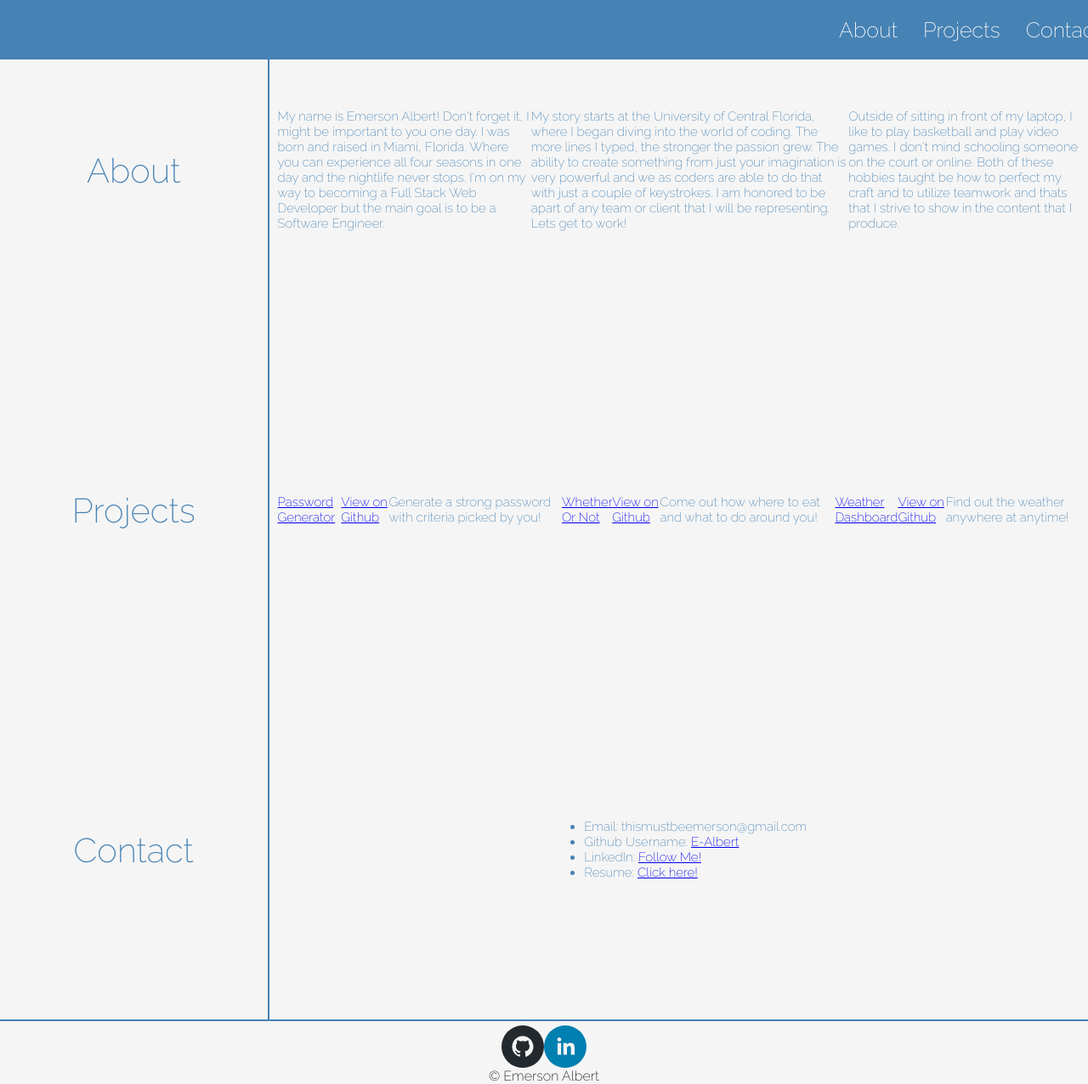
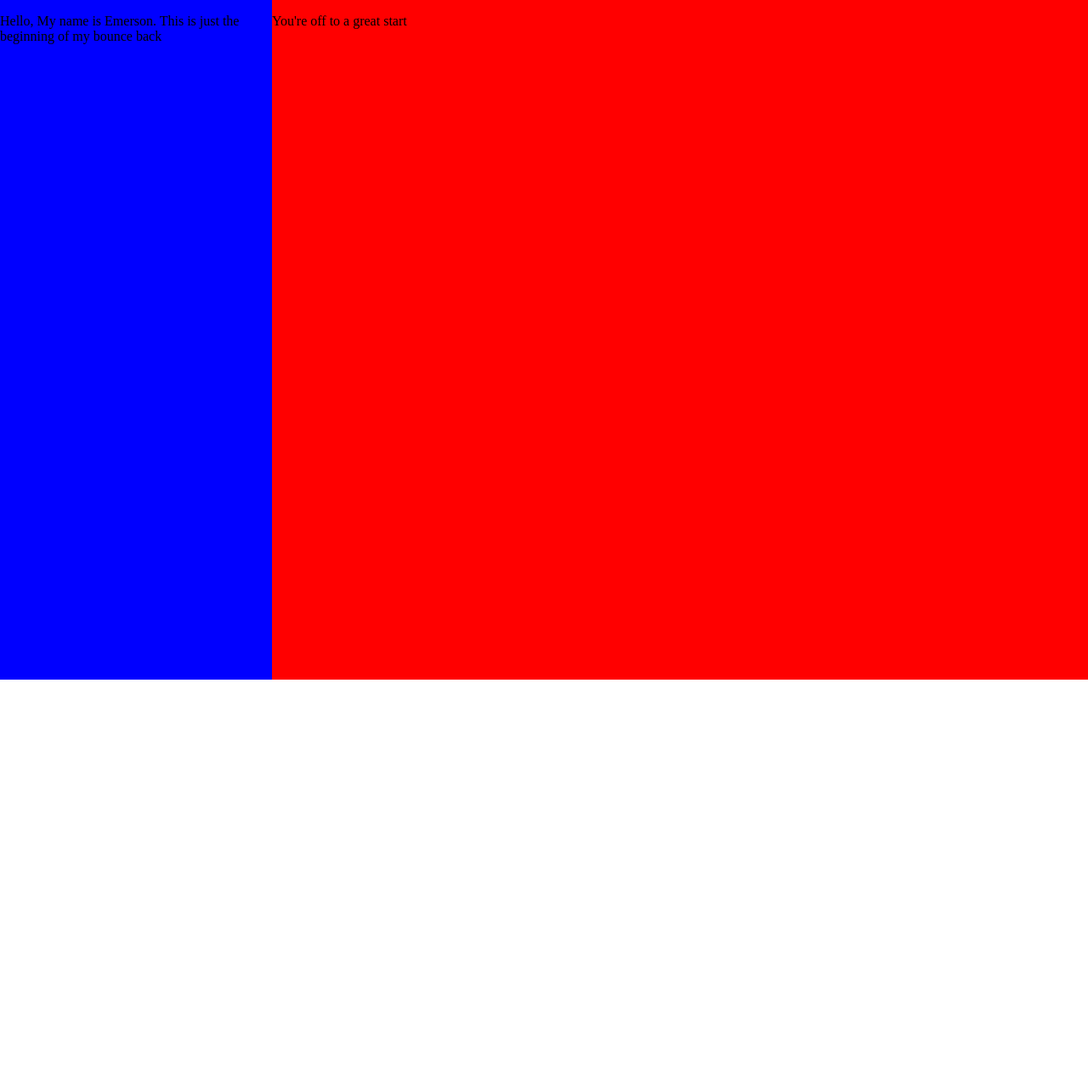
Before and after one commit to E-Albert/React-Portfolio, a React (Create React App) app: page / in a window 1280 px wide. Shown: the whole page at 85% size. After the commit the page ends 800 px from the top, so only its background shows below. Built offline with nearby package versions, Linux system fonts and the light colour scheme.

Commit message:
Redoing portfolio. Added field of view and divided it

```diff
--- a/src/App.css
+++ b/src/App.css
@@ -1,77 +1,18 @@
-*{
-    background-color: #f5f5f5;
+body {
     margin: 0;
-    font-family: 'Raleway', sans-serif;;
-
-}
-.navbar {
-    display: flex;
-    justify-content: flex-end;
-    gap: 30px;
-    font-size: 25px;
-    background-color: steelblue;
-    height: 40px;
-    align-items: center;
-    padding: 15px;
-   position: fixed;
-    width: 100%;
-
 }
 
-.navbar a {
-    text-decoration: none;
-    background-color: steelblue;
-    color: white
+.View {
+   display: flex;
+   height: 100vh;
 }
 
-.navbar a:hover {
-    text-decoration: underline;
+.sidebar {
+    width: 25%;
+    background-color: blue;
 }
 
-.about-container {
-    display: flex;
-    color: steelblue;
-    font-size: 40px;
-
+.display {
+    width: 75%;
+    background-color: red;
 }
-
-.projects-container {
-    display: flex;
-     color: steelblue;
-    font-size: 40px;
-}
-
-.contact-container {
-    display: flex;
-     color: steelblue;
-    font-size: 40px;
-}
-
-.first-column {
-height: 400px;
-border-right: 2px solid steelblue;
-width: 25%;
-display: flex;
-align-items: center;
-justify-content: center;
-
-}
-
-.second-column {
-width: 75%;
-display: flex;
-align-items: center;
-justify-content: center;
-font-size: 15px;
-padding: 10px;
-
-
-}
-
-.footer {
-   border-top: 2px solid steelblue;
-    width: 100%;
-  text-align: center;
-
-    padding-top: 5px;
-}
--- a/src/App.js
+++ b/src/App.js
@@ -1,19 +1,13 @@
 import './App.css';
 // import 'bootstrap/dist/css/bootstrap.min.css'
-import Navbar from './components/Navbar';
-import Footer from './components/Footer';
-import About from './components/About';
-import Projects from './components/Projects';
-import Contact from './components/Contact';
+import ViewablePage from './components/ViewablePage';
 
 function App() {
   return (
     <div>
-      <Navbar></Navbar>
-      <About />
-      <Projects />
-      <Contact />
-      <Footer />
+
+
+      <ViewablePage />
 
     </div>
 
--- /dev/null
+++ b/src/components/DisplayField.js
@@ -0,0 +1,15 @@
+import React from 'react';
+
+const DisplayField = () => {
+
+    return (
+        <>
+        <div className='display'>
+                <p>You're off to a great start</p>
+        </div>
+
+        </>
+    )
+}
+
+export default DisplayField;
--- /dev/null
+++ b/src/components/Sidebar.js
@@ -0,0 +1,16 @@
+import React from "react";
+
+const Sidebar = () => {
+
+    return (
+        <>
+            <div className="sidebar">
+                <p> Hello, My name is Emerson. This is just the beginning of my bounce back</p>
+            </div>
+
+
+        </>
+    )
+}
+
+export default Sidebar;
--- /dev/null
+++ b/src/components/ViewablePage.js
@@ -0,0 +1,17 @@
+import React from 'react'
+import DisplayField from './DisplayField'
+import Sidebar from './Sidebar'
+
+const ViewablePage = () => {
+
+    return (
+        <>
+            <div className="View">
+                <Sidebar />
+                <DisplayField />
+            </div>
+        </>
+    )
+}
+
+export default ViewablePage;
```
